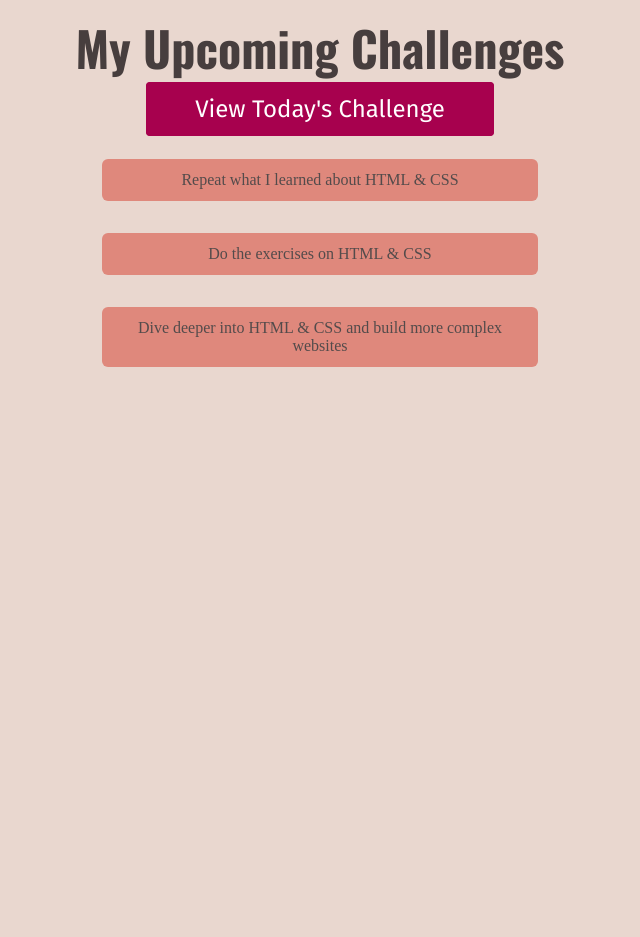
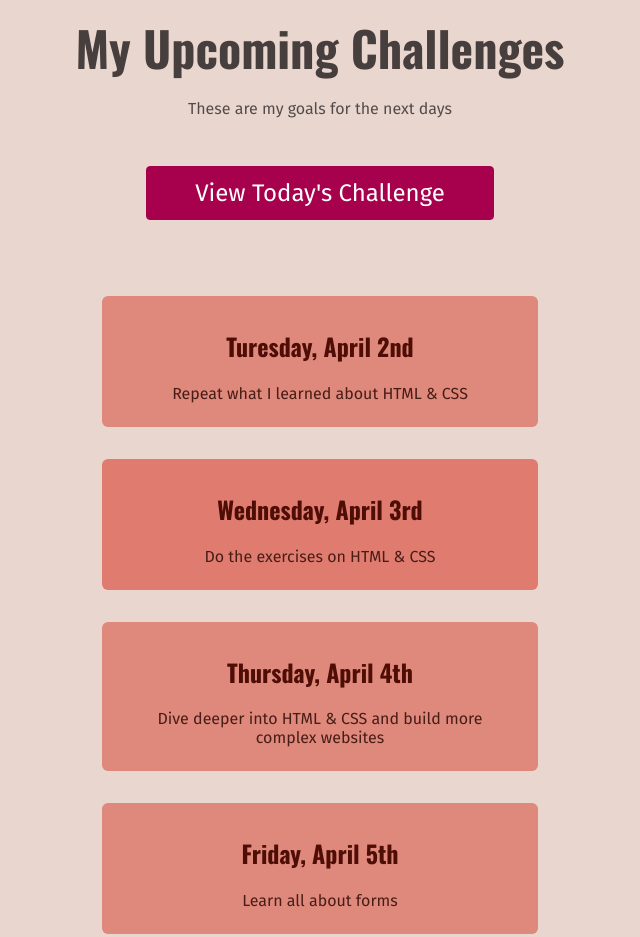
Before and after one commit to jeongdeoksu/100DAYSWEBDEVBOOTCAMP, a plain HTML site: page full-week.html in a window 1280 px wide. Shown: the whole page, without its empty margins (320-960 px from the left). Before the commit the page ends 800 px from the top, so only its background shows below. Drawn offline with nearby package versions, Linux system fonts and the light colour scheme.

Commit message:
68. Block & Inline Element Style

```diff
--- a/full-week.html
+++ b/full-week.html
@@ -13,12 +13,30 @@
     <title>My Upcoming Challenges</title>
   </head>
   <body>
-    <h1>My Upcoming Challenges</h1>
-    <a href="index.html">View Today's Challenge</a>
-    <ol>
-      <li>Repeat what I learned about HTML & CSS</li>
-      <li>Do the exercises on HTML & CSS</li>
-      <li>Dive deeper into HTML & CSS and build more complex websites</li>
-    </ol>
+    <header>
+      <h1>My Upcoming Challenges</h1>
+      <p id="description">These are my goals for the next days</p>
+      <a href="index.html">View Today's Challenge</a>
+    </header>
+    <main>
+      <ol>
+        <li>
+          <h2>Turesday, April 2nd</h2>
+          <p>Repeat what I learned about HTML & CSS</p>
+        </li>
+        <li class="highlight-goal">
+          <h2>Wednesday, April 3rd</h2>
+          <p>Do the exercises on HTML & CSS</p>
+        </li>
+        <li>
+          <h2>Thursday, April 4th</h2>
+          <p>Dive deeper into HTML & CSS and build more complex websites</p>
+        </li>
+        <li>
+          <h2>Friday, April 5th</h2>
+          <p>Learn all about forms</p>
+        </li>
+      </ol>
+    </main>
   </body>
 </html>
--- a/styles/full-week.css
+++ b/styles/full-week.css
@@ -1,8 +1,20 @@
+header {
+  margin-bottom: 64px;
+}
+
 h1 {
   font-size: 48px;
   color: rgb(71, 62, 62);
   margin: 12px 0;
 }
+
+#description {
+  margin-bottom: 36px;
+}
+
+/* header > p {
+  margin-bottom: 36px;
+} */
 
 a {
   padding: 12px 48px;
@@ -11,6 +23,8 @@ a {
   border: 1px solid rgb(167, 1, 78);
   border-radius: 4px;
   font-size: 24px;
+  display: inline-block;
+  margin: 12px;
 }
 
 a:hover {
@@ -23,6 +37,7 @@ ol {
   width: 500px;
   margin: 36px auto 0 auto;
   padding: 0;
+}
 
 li {
   margin: 32px;
@@ -30,3 +45,17 @@ li {
   background-color: rgb(223, 136, 124);
   border-radius: 6px;
 }
+
+h2 {
+  color: rgb(78, 13, 5);
+  font-family: 'Oswald', sans-serif;
+}
+
+main p {
+  margin: 12px;
+  color: rgb(71, 29, 22);
+}
+
+.highlight-goal {
+  background-color: rgb(224, 124, 111);
+}
```
